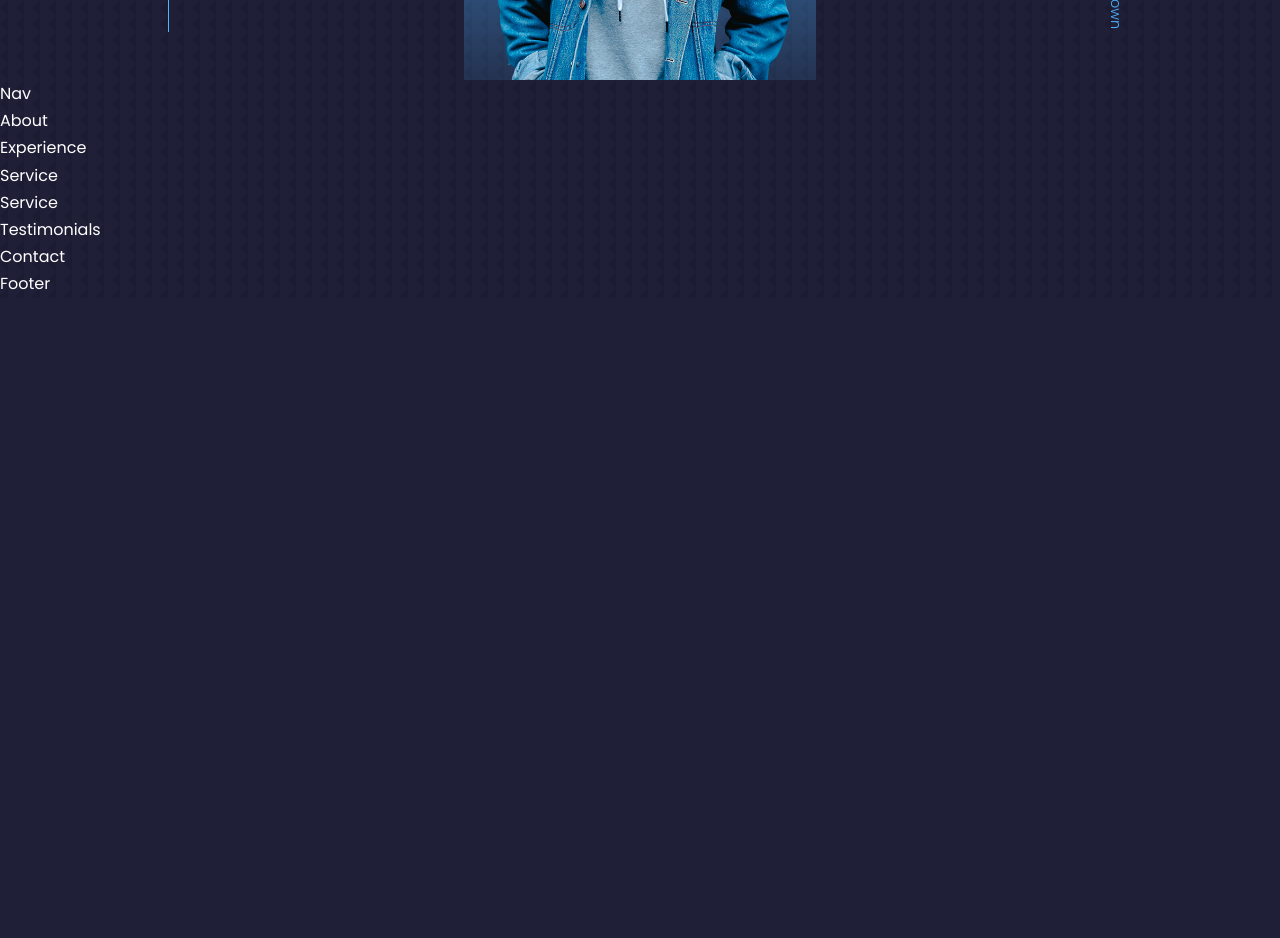
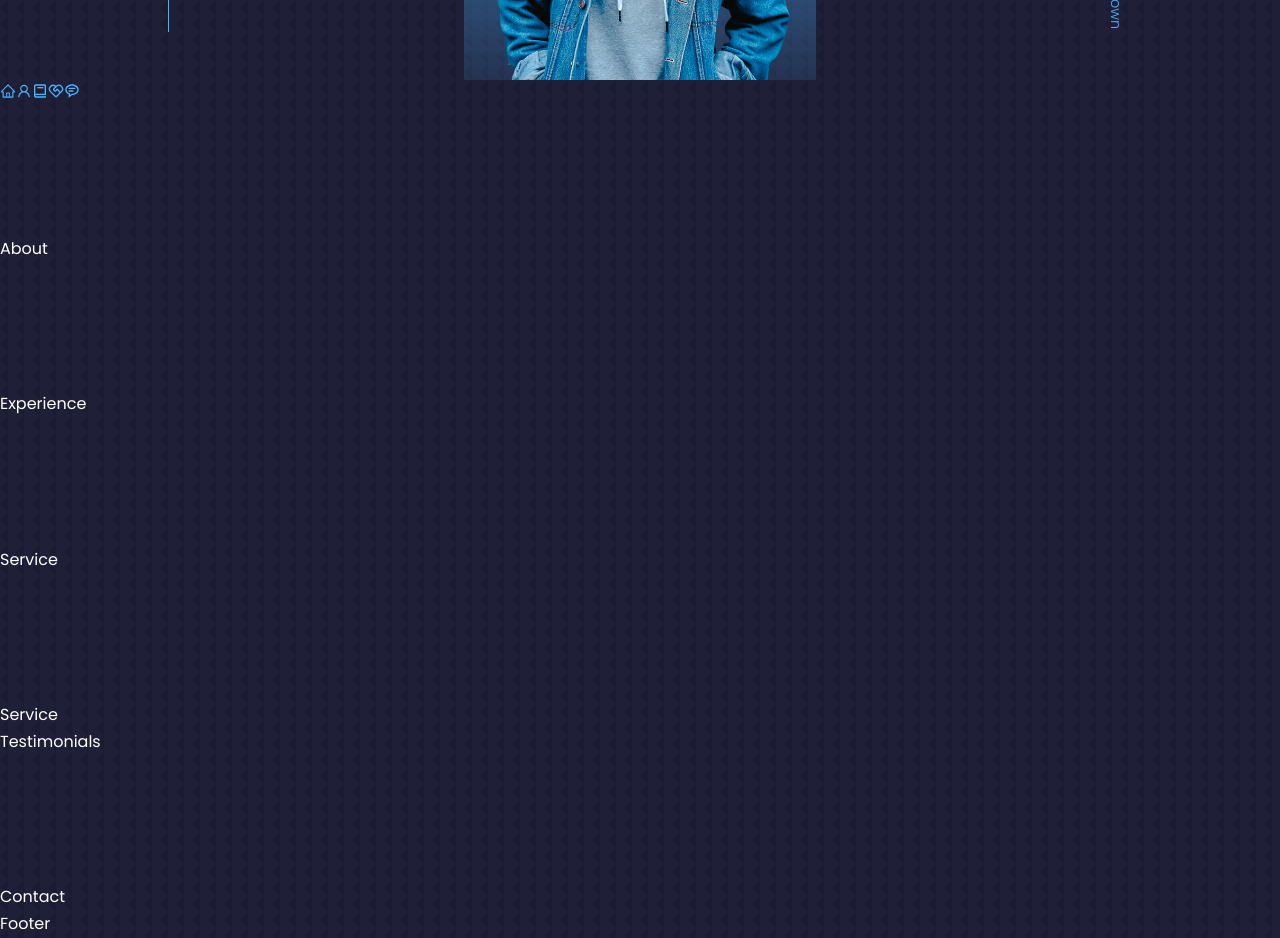
Before and after one commit to JMUT1/react-portafolio, a React (Create React App) app: page / in a window 1280 px wide. Shown: the part 720-1658 px from the top of the page. Before the commit the page ends 1018 px from the top, so only its background shows below. Built offline with nearby package versions, Linux system fonts and the light colour scheme.

Commit message:
star nav section

```diff
--- a/src/components/about/About.jsx
+++ b/src/components/about/About.jsx
@@ -2,7 +2,7 @@ import React from "react";
 import "./about.css";
 
 const About = () => {
-  return <div>About</div>;
+  return <section id="about">About</section>;
 };
 
 export default About;
--- a/src/components/contact/Contact.jsx
+++ b/src/components/contact/Contact.jsx
@@ -2,7 +2,7 @@ import React from "react";
 import "./contact.css";
 
 const Contact = () => {
-  return <div>Contact</div>;
+  return <section id="contact">Contact</section>;
 };
 
 export default Contact;
--- a/src/components/experience/Experience.jsx
+++ b/src/components/experience/Experience.jsx
@@ -2,7 +2,7 @@ import React from "react";
 import "./experience.css";
 
 const Experience = () => {
-  return <div>Experience</div>;
+  return <section id="experience">Experience</section>;
 };
 
 export default Experience;
--- a/src/components/nav/Nav.jsx
+++ b/src/components/nav/Nav.jsx
@@ -1,7 +1,31 @@
 import React from "react";
 import "./nav.css";
+import { AiOutlineHome } from "react-icons/ai";
+import { AiOutlineUser } from "react-icons/ai";
+import { BiBook } from "react-icons/bi";
+import { RiServiceLine } from "react-icons/ri";
+import { BiMessageRoundedDetail } from "react-icons/bi";
+
 const Nav = () => {
-  return <div>Nav</div>;
+  return (
+    <nav>
+      <a href="/">
+        <AiOutlineHome />
+      </a>
+      <a href="about">
+        <AiOutlineUser />
+      </a>
+      <a href="experience">
+        <BiBook />
+      </a>
+      <a href="services">
+        <RiServiceLine />
+      </a>
+      <a href="contact">
+        <BiMessageRoundedDetail />
+      </a>
+    </nav>
+  );
 };
 
 export default Nav;
--- a/src/components/portafolio/Portafolio.jsx
+++ b/src/components/portafolio/Portafolio.jsx
@@ -2,7 +2,7 @@ import React from "react";
 import "./portafolio.css";
 
 const Portafolio = () => {
-  return <div>Portafolio</div>;
+  return <div id="portafolio">Portafolio</div>;
 };
 
 export default Portafolio;
--- a/src/components/service/Service.jsx
+++ b/src/components/service/Service.jsx
@@ -2,7 +2,7 @@ import React from "react";
 import "./service.css";
 
 const Service = () => {
-  return <div>Service</div>;
+  return <section id="services">Service</section>;
 };
 
 export default Service;
```
